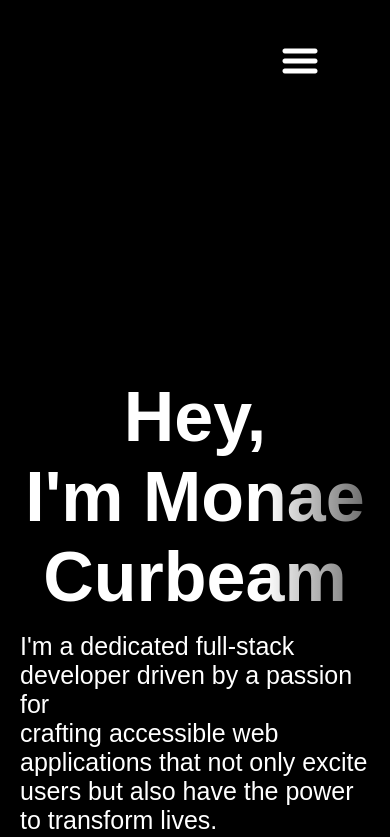
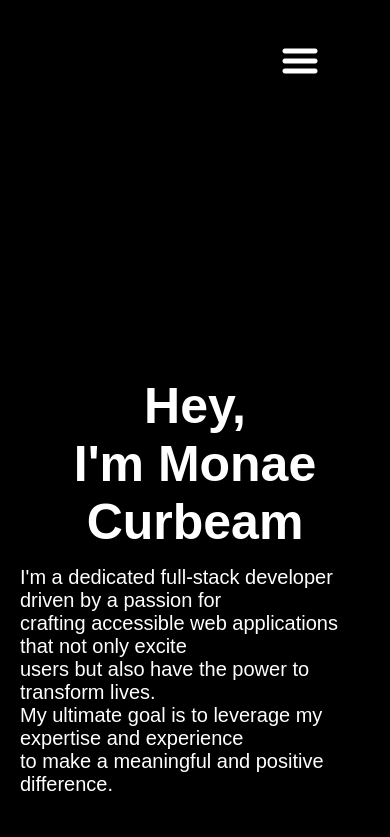
Before and after one commit to curbeammonae/Portfolio, a React (Vite) app in the folder react-portfolio/: page / in a window 390 px wide. Shown: the top 837 px of the page. Built offline with nearby package versions, Linux system fonts and the light colour scheme; a web font is replaced by a local one.

Commit message:
responsivenss

```diff
--- a/react-portfolio/src/components/Blog/BlogCard.module.css
+++ b/react-portfolio/src/components/Blog/BlogCard.module.css
@@ -8,7 +8,7 @@
   box-shadow: 0 16px 14px 0 #04152d;
   padding: 18px 24px;
   max-width: 345px;
-  height: 35vh;
+  height: 40vh;
 }
 
 .image {
@@ -42,17 +42,18 @@
 .link {
   text-decoration: none;
 
-  font-size: 30px;
-  font-weight: 600;
-  border-radius: 100px;
 
-  padding: 5px 22px;
-  border-radius: 100px;
+
+
+  padding: 10px 22px;
+  border-radius: 10px;
   border: solid 1px black;
   display: block;
   width: 100%;
   margin-top: 10px;
   color: white;
+  font-size: 22px;
+  font-weight: 100;
 
 }
 
--- a/react-portfolio/src/components/Hero/Hero.module.css
+++ b/react-portfolio/src/components/Hero/Hero.module.css
@@ -30,21 +30,17 @@
 }
 
 .title {
-  font-size: 70px;
+  font-size: 50px;
   font-weight: 900;
   margin-bottom: 15px;
 
-  background: linear-gradient(
-    90deg,
-    rgba(255, 255, 255, 1) 70%,
-    rgba(255, 255, 255, 0) 120%
-  );
-  -webkit-text-fill-color: transparent;
-  -webkit-background-clip: text;
+
+
+
 }
 
 .description {
-  font-size: 25px;
+  font-size: 20px;
 
   margin-bottom: 20px;
 
@@ -54,7 +50,7 @@
   text-decoration: none;
   background-color: var(--color-primary);
   color: var(--color-text);
-  border-radius: 100px;
+  border-radius: 50px;
   font-size: 20px;
   font-weight: 600;
   padding: 10px 13px;
--- a/react-portfolio/src/components/Projects/ProjectCard.module.css
+++ b/react-portfolio/src/components/Projects/ProjectCard.module.css
@@ -51,12 +51,12 @@
  .link {
   text-decoration: none;
 
-  font-size: 30px;
-  font-weight: 600;
-  border-radius: 100px;
+  font-size: 22px;
+  font-weight: 100;
+  border-radius: 10px;
 
-  padding: 1px 22px;
-  border-radius: 100px;
+  padding: 10px 22px;
+
   border: solid 1px black;
   display: block;
   width: 100%;
```
